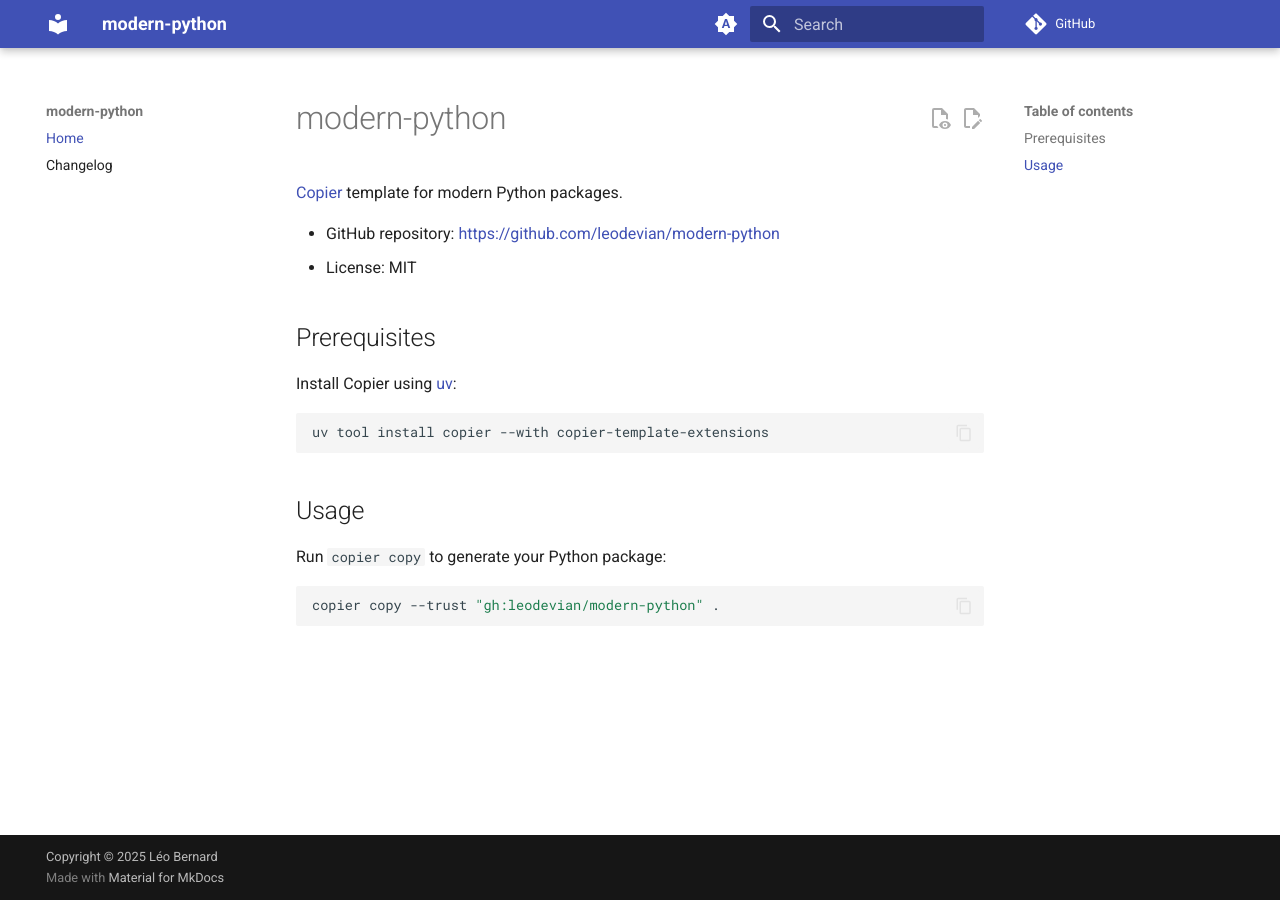
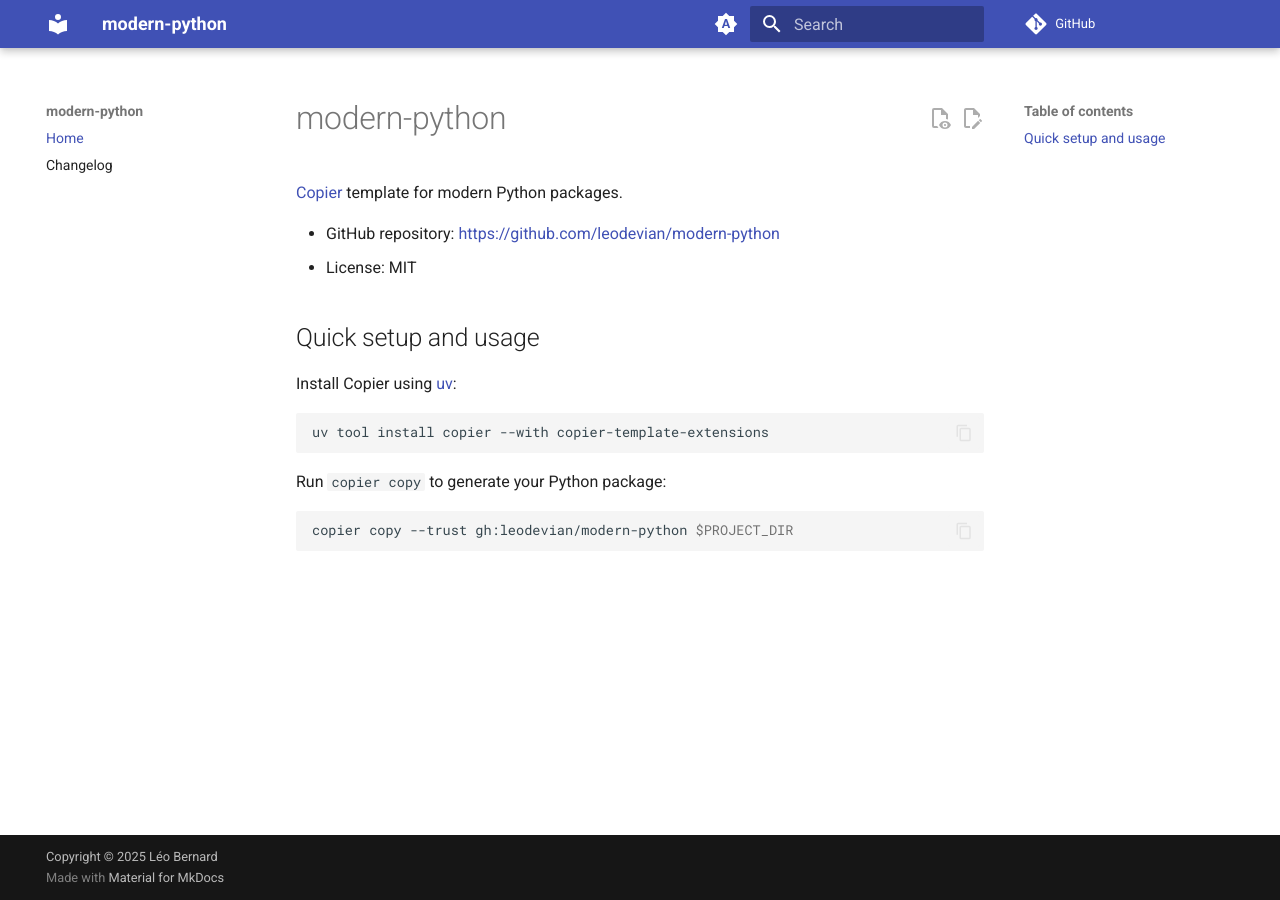
Before and after one commit to leodevian/modern-python, an MkDocs documentation site: the page built from docs/index.md, in a window 1280 px wide. Built offline with MkDocs 1.6.1 and Material for MkDocs 9.7.7, drawn with Linux system fonts in a browser that asks for light colours; comment, search, counter and statistics services are not loaded.

Commit message:
docs: rewrite the quick setup and usage guide

````diff
--- /dev/null
+++ b/changelog.d/+c5125fd0.changed.md
@@ -0,0 +1 @@
+Rewrite the quick setup and usage guide.
--- a/docs/index.md
+++ b/docs/index.md
@@ -5,7 +5,7 @@
 - GitHub repository: <https://github.com/leodevian/modern-python>
 - License: MIT
 
-## Prerequisites
+## Quick setup and usage
 
 Install Copier using [uv](https://docs.astral.sh/uv/):
 
@@ -13,10 +13,8 @@
 uv tool install copier --with copier-template-extensions
 ```
 
-## Usage
-
 Run `copier copy` to generate your Python package:
 
 ```bash
-copier copy --trust "gh:leodevian/modern-python" .
+copier copy --trust gh:leodevian/modern-python $PROJECT_DIR
 ```
````
Also changed, not shown: README.md (+2 -4 lines).
